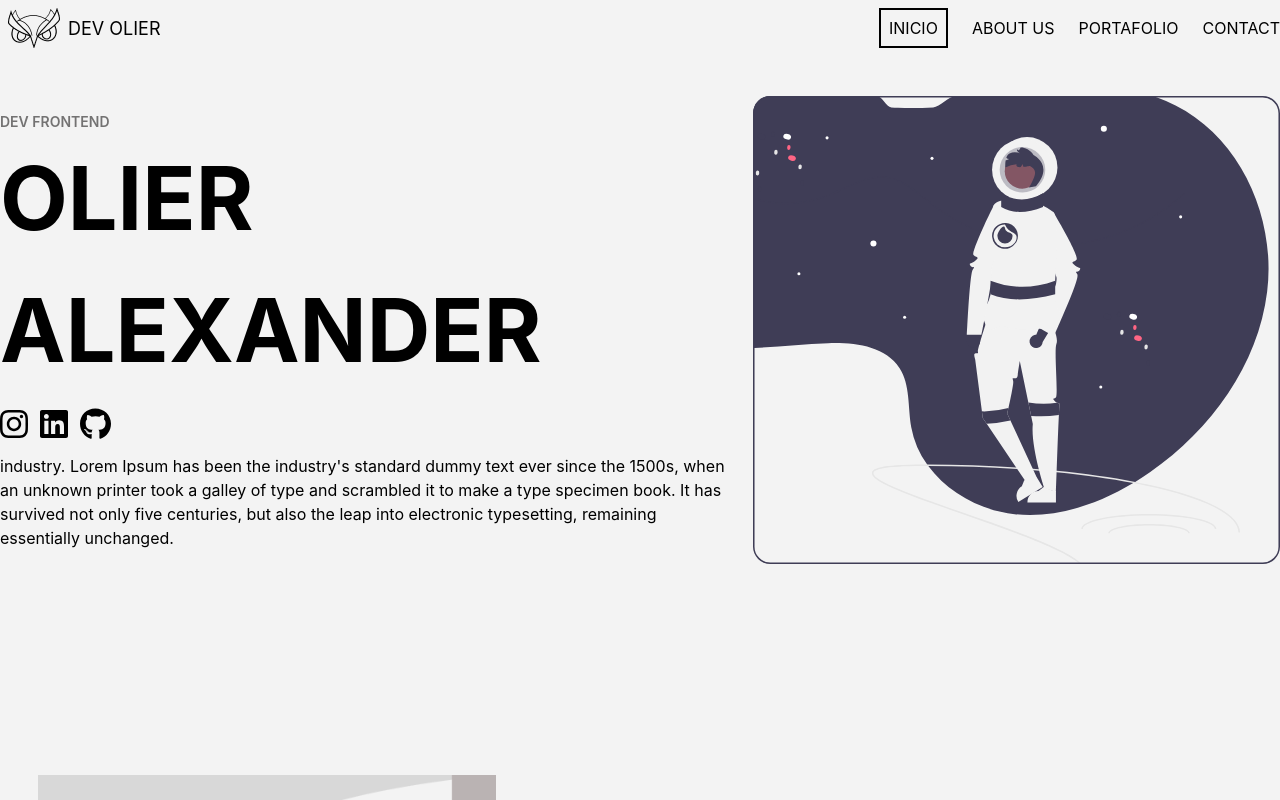
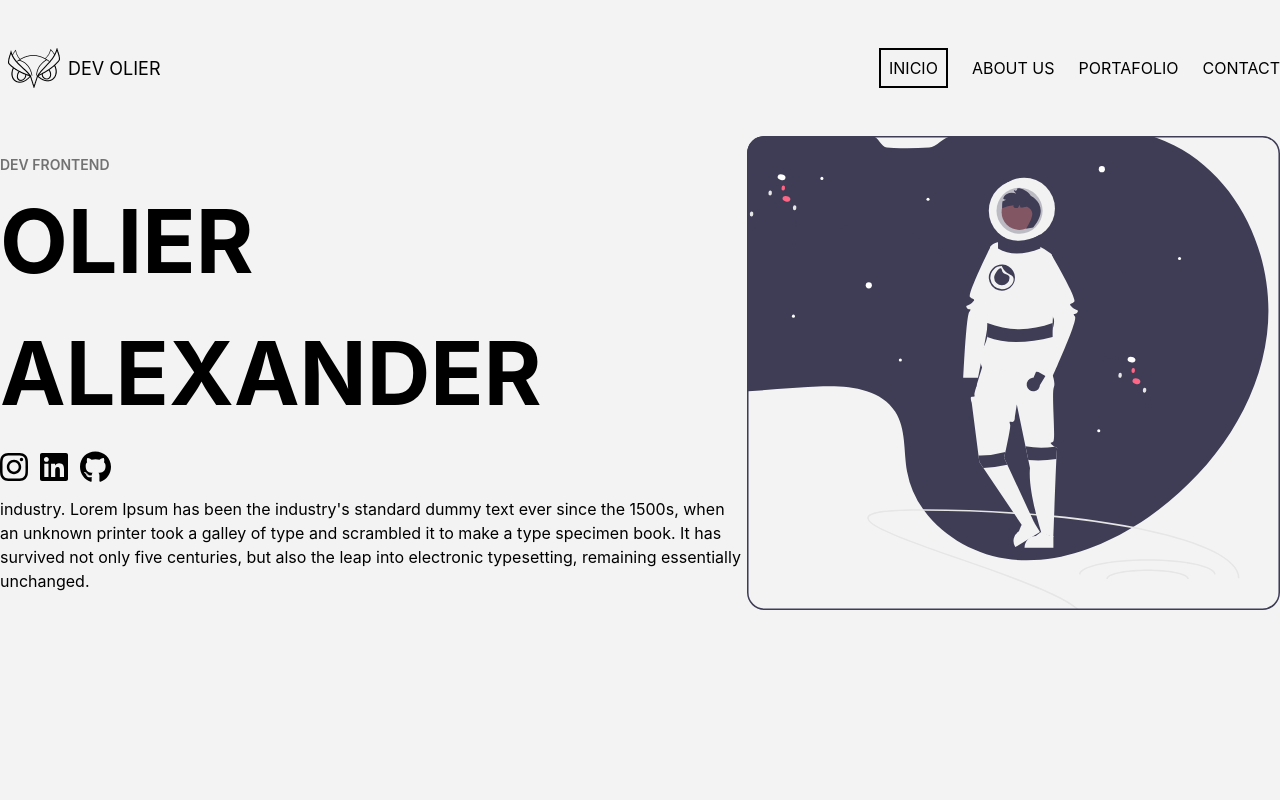
Before and after one commit to Alexander-Olier/Portafolio_personal, a React (Create React App) app: page / in a window 1280 px wide. Shown: the top 800 px of the page. Built offline with nearby package versions, Linux system fonts and the light colour scheme.

Commit message:
arreglando

```diff
--- a/src/App.js
+++ b/src/App.js
@@ -8,7 +8,7 @@ import Portafolio from "./components/Portafolio";
 
 function App() {
   return (
-    <div className="container m-auto lg:container mx-autp">
+    <div className="container m-10 lg:container mx-auto">
       <Header />
       <Home />
       <About />
--- a/src/components/Home.jsx
+++ b/src/components/Home.jsx
@@ -9,7 +9,7 @@ import React from "react";
 
 export default function Home() {
   return (
-    <div className="grid grid-cols-1 space-x-0 lg:flex h-full justify-center items-center space-x-4">
+    <div className="grid grid-cols-1 space-x-0 lg:flex h-full justify-center items-center">
       <div className="w-full lg:w-7/12 ">
         <h2 className="text-tiny uppercase lg:uppercase text-lg text-regal-gris font-semibold ">
           dev frontend
```
